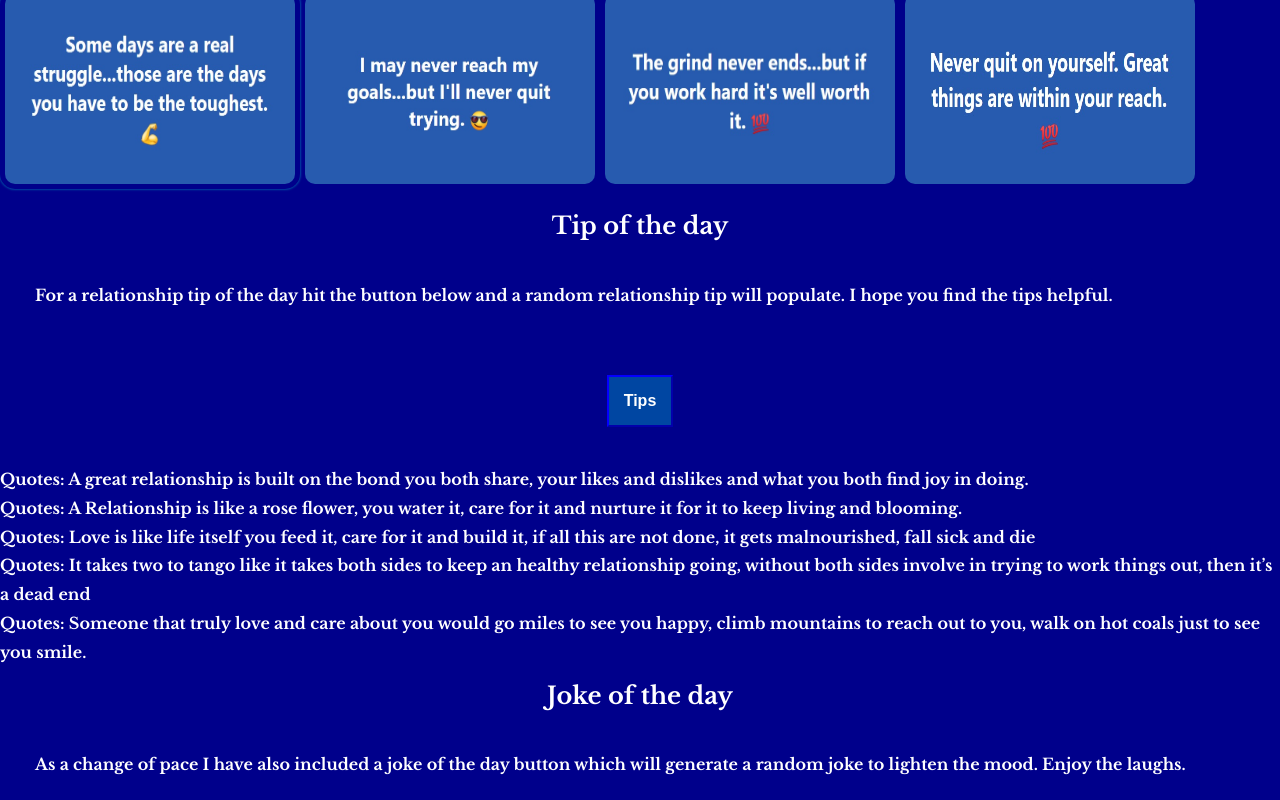
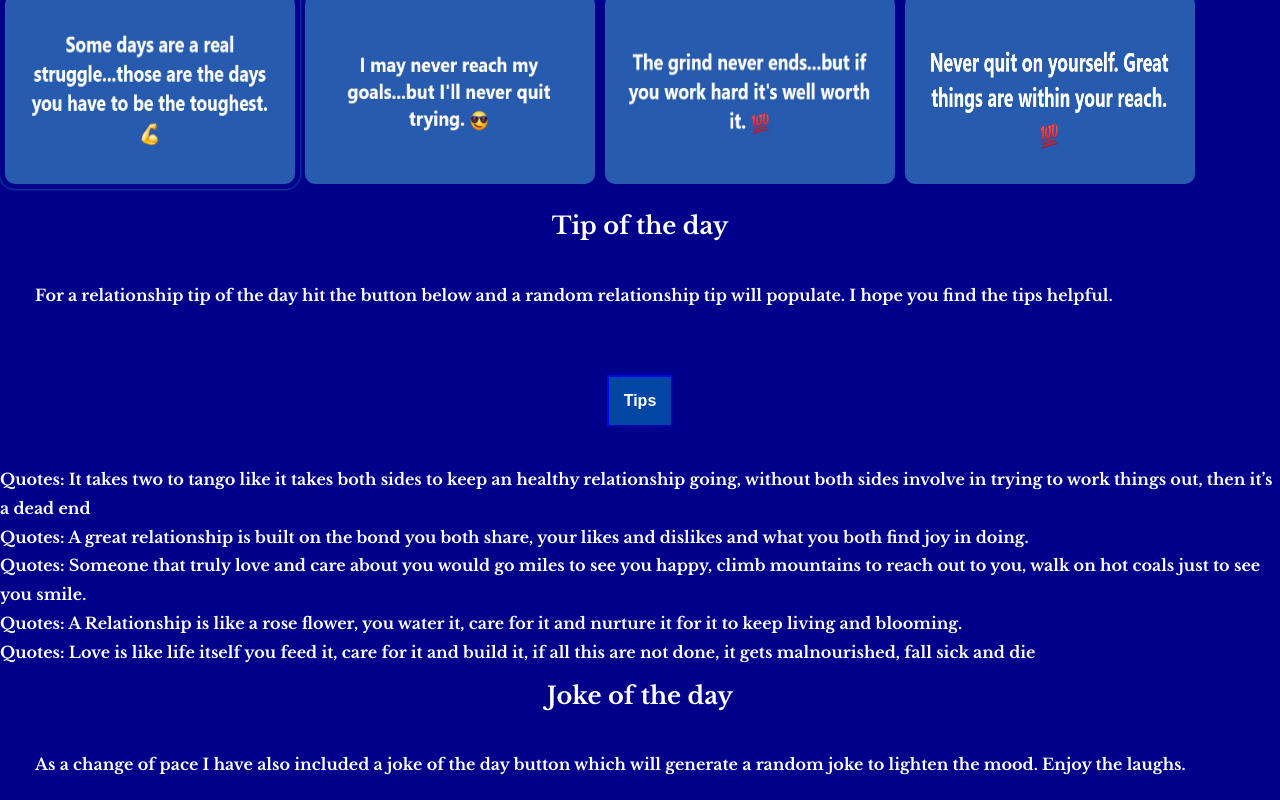
Before and after one commit to derickp23/SingleManBlog, a plain HTML site: page index.html in a window 1280 px wide. Both pictures are taken after a click on the button "Tips". Shown: the part 1709-2509 px from the top of the page. Drawn offline with nearby package versions, Linux system fonts and the light colour scheme.

Commit message:
updated tips function

```diff
--- a/index.html
+++ b/index.html
@@ -10,27 +10,62 @@
   <link href="https://fonts.googleapis.com/css2?family=Libre+Baskerville:wght@700&amp;display=swap" rel="stylesheet">
   <script src="script.js"></script>
   <script>
-    function tip(){
+function tip() {
+  //clear div tips html
 	fetch('advice.json')
-          .then(function (response) {
+		.then(function(response) {
 			return response.json();
 		})
-          .then(function (data) {
+		.then(function(data) {
 			appendData(data);
 		})
-          .catch(function (err) {
-              console.log('error: ' + err);
-          });
+
+	//.catch(function(err) {
+	 //console.log('error: ' + err);
+	//});
+}
       function appendData(data) {
           var relationshipTips = document.getElementById("myData");
-          for (var i = 0; i < data.length; i++) {
+
+          const tipArray = [data.length]
+          tipArray.sort(() => Math.random() - 0.5)
+          console.log(data)
+
+          //array of numbers .length of the data 0-5
+          const indexArray = Array.from(Array(data.length).keys());
+          console.log(indexArray)
+          //random array /shuffle
+          const newVar = shuffle(indexArray)
+          //print out items via array /console log data
+          newVar.forEach((i)=>{
             var div = document.createElement("div");
               div.innerHTML = 'Quotes: ' + data[i].Tips + ' ' + data[i].Space;
               relationshipTips.appendChild(div);
+           console.log(data[i])
+          })
+
       }
+          function shuffle(array) {
+          let currentIndex = array.length,  randomIndex;
+
+      // While there remain elements to shuffle...
+          while (currentIndex != 0) {
+
+        // Pick a remaining element...
+          randomIndex = Math.floor(Math.random() * currentIndex);
+        currentIndex--;
+
+        // And swap it with the current element.
+        [array[currentIndex], array[randomIndex]] = [
+          array[randomIndex], array[currentIndex]];
       }
+
+        return array;
     }
+
+
   </script>
+
 
   <script>
 
@@ -43,7 +78,7 @@
          console.log("Not Successful");
         }
         console.log(res.json().then(data=>{
-         let jokes = document.getElementById("jokeresponse")
+         let jokes = document.getElementById("jokeresponse");
          jokes.innerHTML = data.joke}));
 
       })
```
Lines whose indentation alone changed are shown as unchanged.
